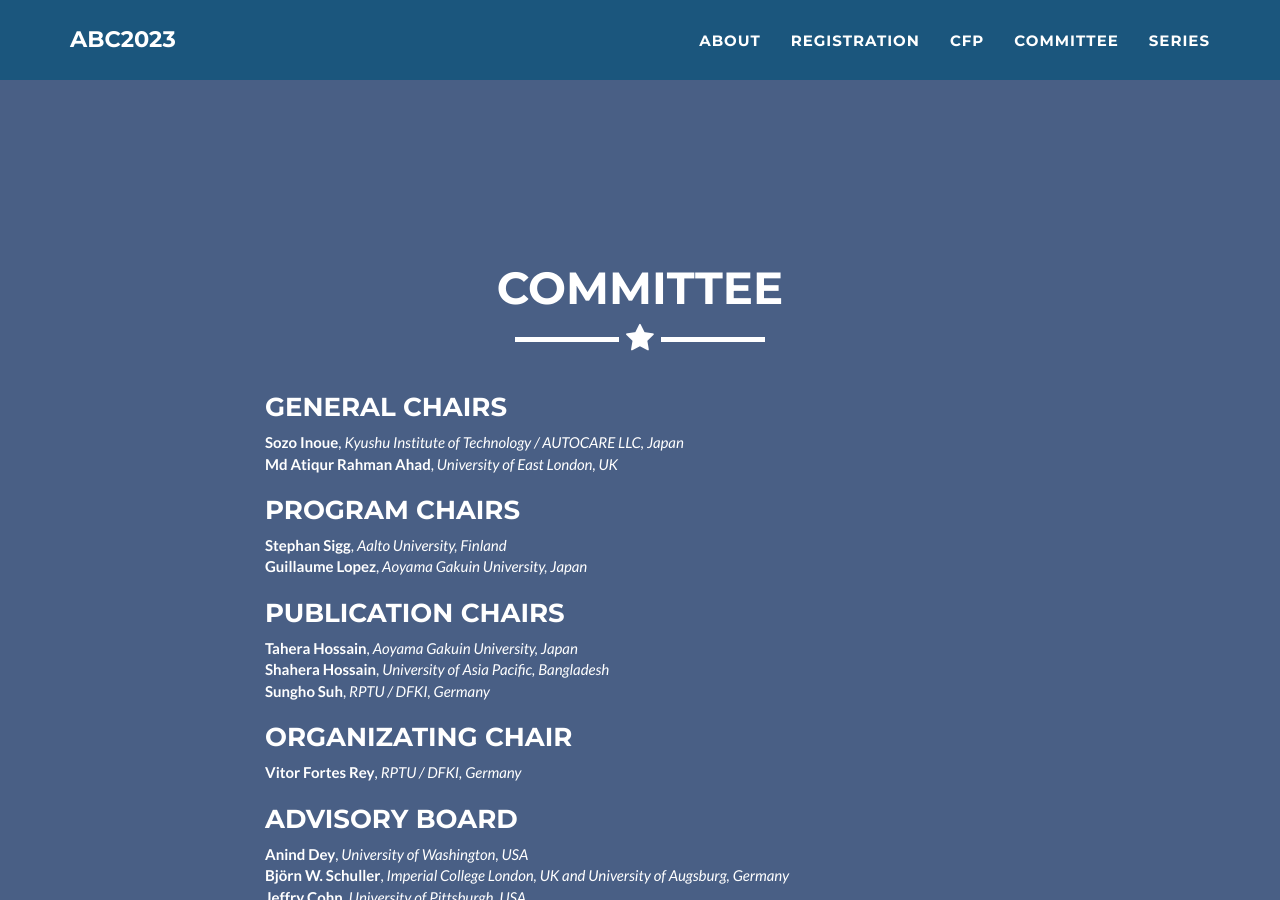
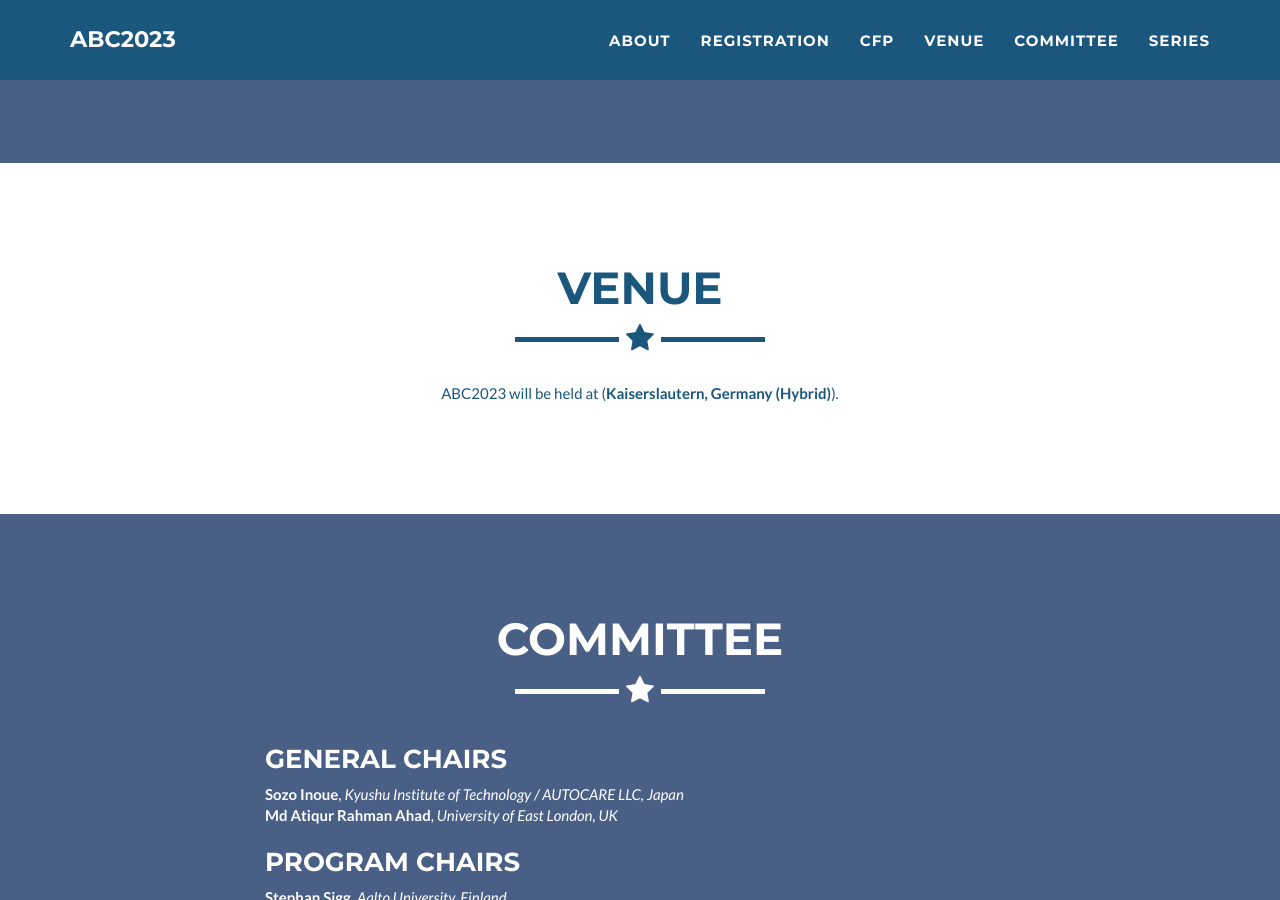
Before and after one commit to abc-research/abc-research.github.io, a Jekyll site: the page built from index.html, in a window 1280 px wide and 900 px high, scrolled down 4586 px. Built offline with Jekyll 4.4.1, drawn with Linux system fonts in a browser that asks for light colours; part of the change alters nothing that is shown.

Commit message:
Update _config.yml

```diff
--- a/_config.yml
+++ b/_config.yml
@@ -27,8 +27,8 @@ navitem:
     url: "#cfp"
   #- name: Challenge
   #  url: "https://abc-research.github.io/challenge2022/"
-  #- name: Venue
-  #  url: "#venue"
+  - name: Venue
+    url: "#venue"
   - name: Committee
     url: "#committee"
   - name: Series
@@ -42,7 +42,7 @@ includes:
 #  - file: program.html
   - file: registration.html
   - file: cfp.html
-#  - file: venue.html
+  - file: venue.html
   - file: committee.html
   - file: series.html
 
```
